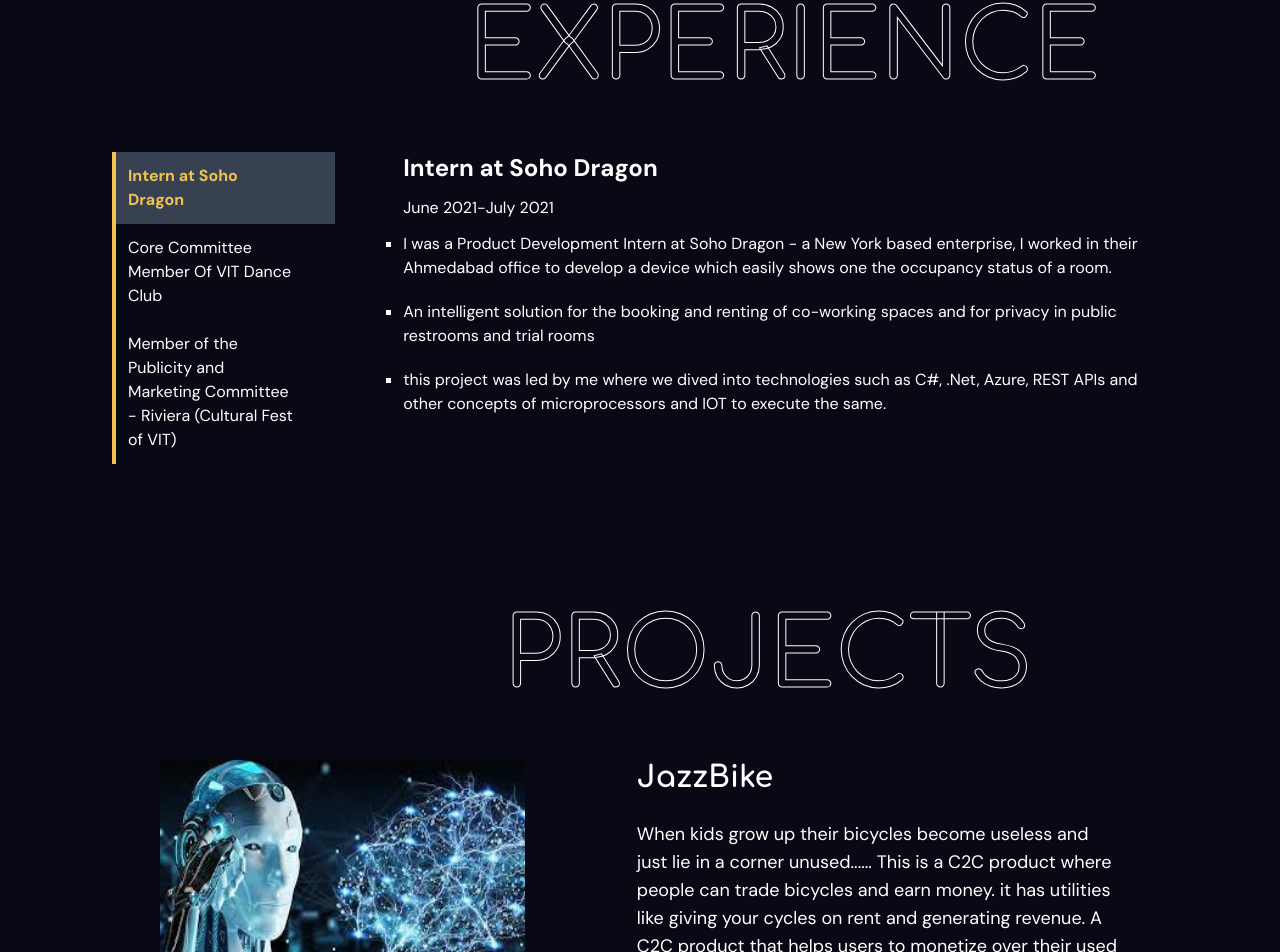
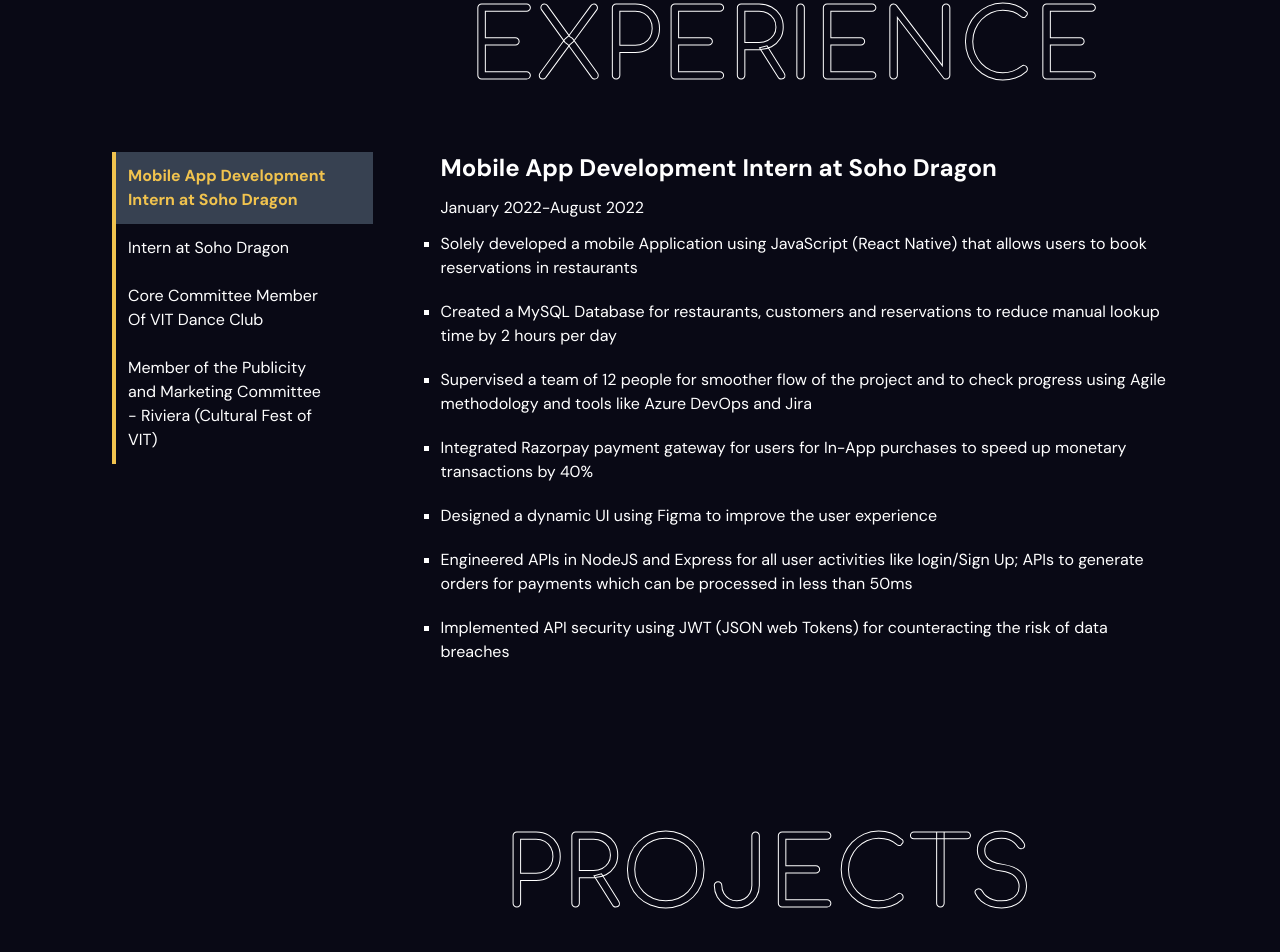
Before and after one commit to shaminchokshi/portfolio, a Next.js app: page / in a window 1280 px wide. Shown: the part 1340-2292 px from the top of the page. Built offline with nearby package versions, Linux system fonts and the light colour scheme.

Commit message:
Update experienceData.js

```diff
--- a/Components/data/experienceData.js
+++ b/Components/data/experienceData.js
@@ -1,6 +1,18 @@
 /** @format */
 
 export const Data = {
+  "Mobile App Development Intern at Soho Dragon": {
+    Duration: "January 2022-August 2022",
+    points: [
+      "Solely developed a mobile Application using JavaScript (React Native) that allows users to book reservations in restaurants",
+      "Created a MySQL Database for restaurants, customers and reservations to reduce manual lookup time by 2 hours per day",
+      "Supervised a team of 12 people for smoother flow of the project and to check progress using Agile methodology and tools like Azure DevOps and Jira",
+      "Integrated Razorpay payment gateway for users for In-App purchases to speed up monetary transactions by 40%",
+      "Designed a dynamic UI using Figma to improve the user experience",
+      "Engineered APIs in NodeJS and Express for all user activities like login/Sign Up; APIs to generate orders for payments which can be processed in less than 50ms",
+      "Implemented API security using JWT (JSON web Tokens) for counteracting the risk of data breaches",
+    ],
+  },
   "Intern at Soho Dragon": {
     Duration: "June 2021-July 2021",
     points: [
```
